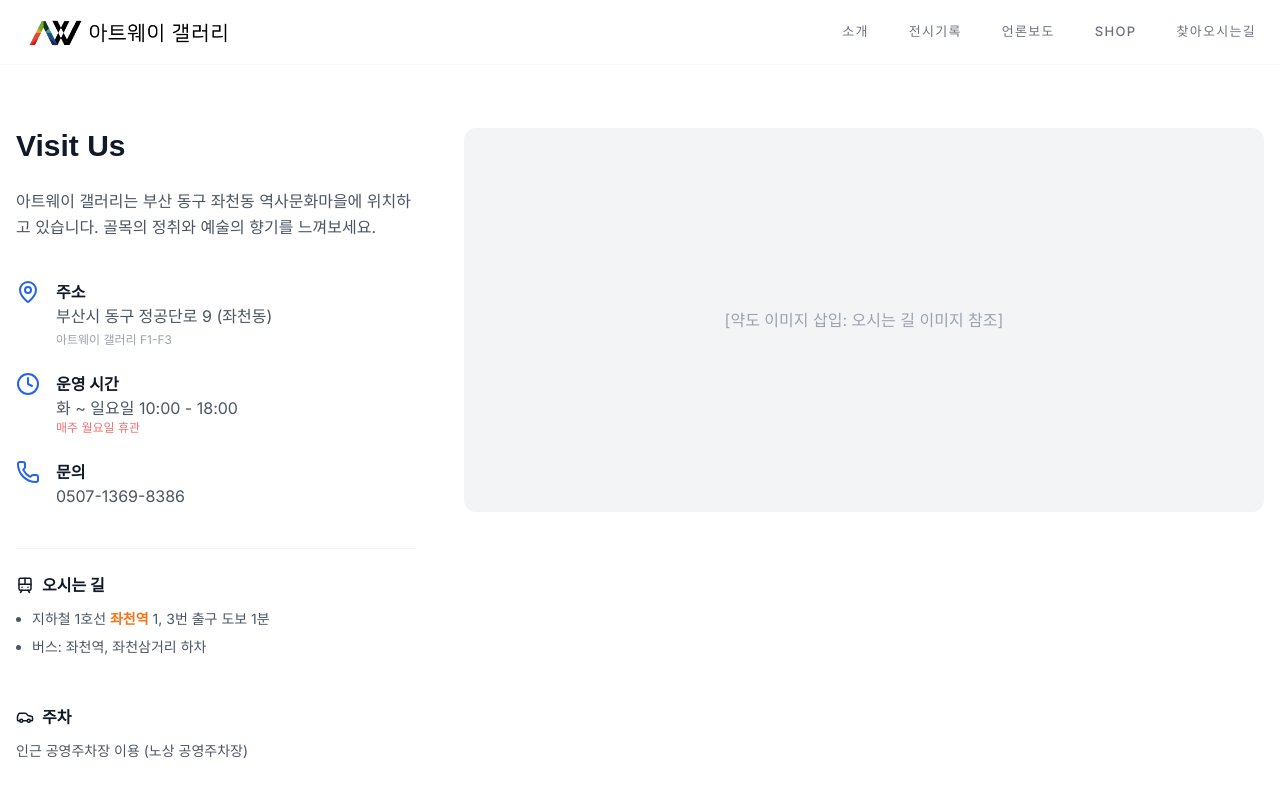
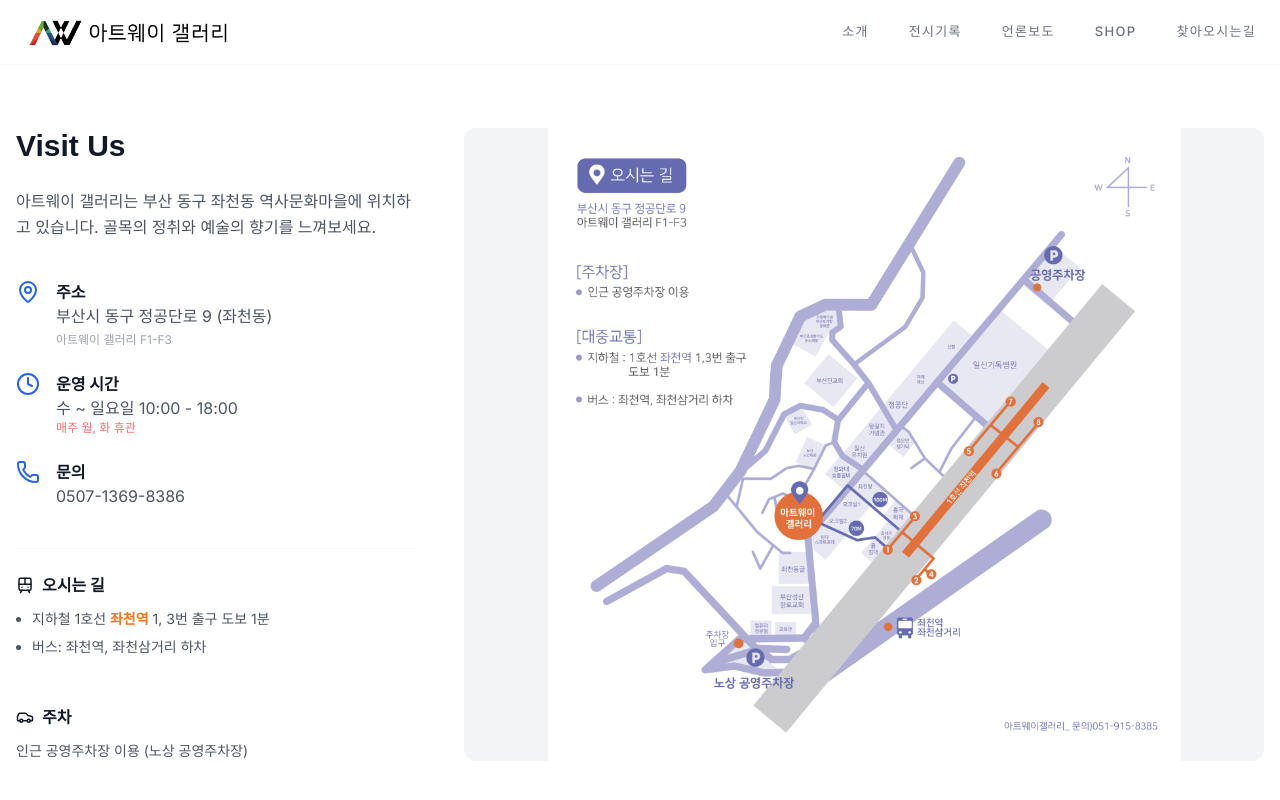
Before and after one commit to juuuno-coder/art-way, a Next.js app: page /contact in a window 1280 px wide. Shown: the top 800 px of the page. Built offline with nearby package versions, Linux system fonts and the light colour scheme.

Commit message:
feat: Contact 페이지 개선 - 지도 이미지 추가 및 운영시간 수정

```diff
--- a/src/app/contact/page.tsx
+++ b/src/app/contact/page.tsx
@@ -1,4 +1,5 @@
 import { MapPin, Phone, Clock, Train, Car } from "lucide-react";
+import Image from "next/image";
 
 export default function ContactPage() {
   return (
@@ -29,8 +30,8 @@ export default function ContactPage() {
             <Clock className="text-blue-600 shrink-0" />
             <div>
               <p className="font-bold">운영 시간</p>
-              <p className="text-gray-600">화 ~ 일요일 10:00 - 18:00</p>
-              <p className="text-xs text-red-400">매주 월요일 휴관</p>
+              <p className="text-gray-600">수 ~ 일요일 10:00 - 18:00</p>
+              <p className="text-xs text-red-400">매주 월, 화 휴관</p>
             </div>
           </div>
 
@@ -67,12 +68,15 @@ export default function ContactPage() {
         </div>
       </div>
 
-      {/* 지도 영역 (이미지 혹은 카카오맵) */}
-      <div className="md:w-2/3 h-96 bg-gray-100 rounded-xl overflow-hidden relative">
-        {/* 실제 지도 API 연동 또는 제공된 약도 이미지 배치 */}
-        <div className="absolute inset-0 flex items-center justify-center text-gray-400">
-          [약도 이미지 삽입: 오시는 길 이미지 참조]
-        </div>
+      {/* 지도 영역 */}
+      <div className="md:w-2/3 h-96 md:h-auto bg-gray-100 rounded-xl overflow-hidden relative">
+        <Image
+          src="/images/map.png"
+          alt="아트웨이 갤러리 오시는 길"
+          fill
+          className="object-contain"
+          priority
+        />
       </div>
     </div>
   );
```
Also changed, not shown: public/images/map.png (added).
